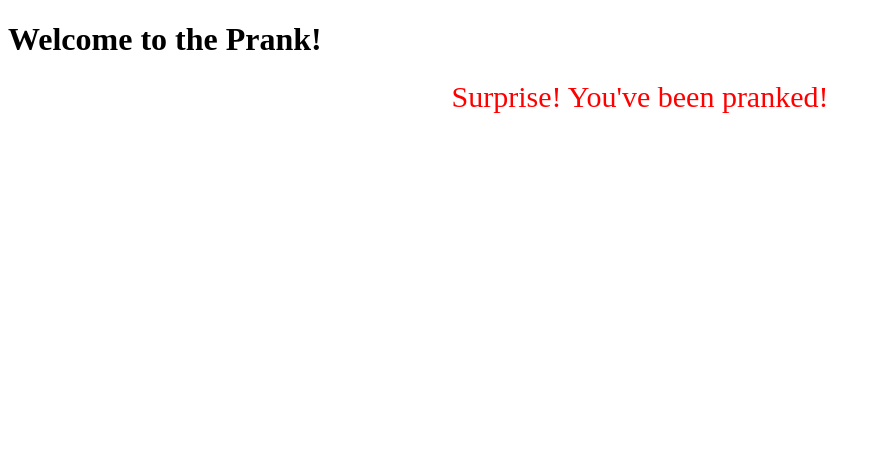
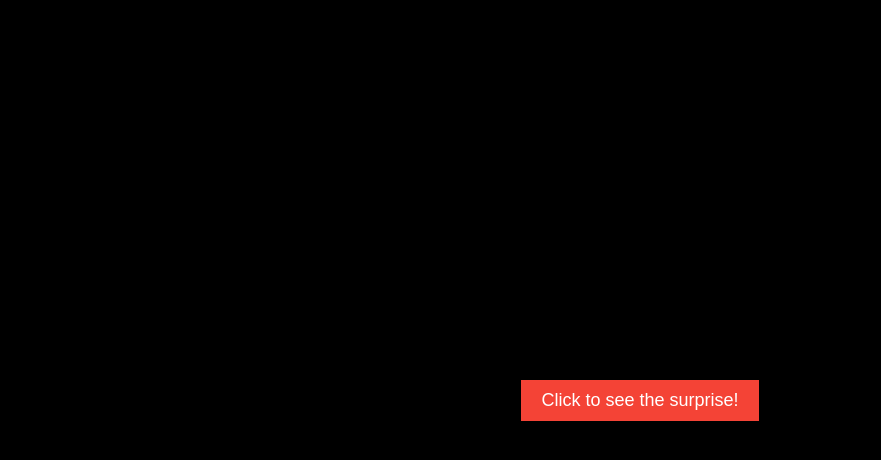
Before and after one commit to ThisIsWar90/CALL, a plain HTML site: page index.html in a window 1280 px wide. Shown: the whole page, without its empty margins (0-881 px from the left). Drawn offline with Linux system fonts and the light colour scheme.

Commit message:
Update index.html

```diff
--- a/index.html
+++ b/index.html
@@ -5,30 +5,86 @@
     <meta name="viewport" content="width=device-width, initial-scale=1.0">
     <title>Prank App</title>
     <style>
+        /* General Page Style */
+        body {
+            background-color: black;
+            height: 100vh;
+            margin: 0;
+            font-family: Arial, sans-serif;
+            display: flex;
+            justify-content: center;
+            align-items: center;
+            flex-direction: column;
+        }
+
+        /* Style for the loading screen */
+        #loading-screen {
+            position: fixed;
+            top: 0;
+            left: 0;
+            right: 0;
+            bottom: 0;
+            background-color: rgba(0, 0, 0, 0.5); /* Semi-transparent background */
+            display: flex;
+            justify-content: center;
+            align-items: center;
+            color: white;
+            font-size: 24px;
+            font-weight: bold;
+        }
+
+        /* Style for the prank message */
         #prank-message {
             display: none;
             text-align: center;
             font-size: 30px;
             color: red;
         }
+
+        /* Style for the button */
+        #start-prank {
+            display: none; /* Button hidden initially */
+            padding: 10px 20px;
+            font-size: 18px;
+            background-color: #f44336;
+            color: white;
+            border: none;
+            cursor: pointer;
+            text-align: center;
+        }
+
+        #start-prank:hover {
+            background-color: #d32f2f;
+        }
     </style>
 </head>
 <body>
-    <h1>Welcome to the Prank!</h1>
+    <!-- Loading Screen -->
+    <div id="loading-screen">
+        Loading... Please wait.
+    </div>
+
+    <!-- Prank message and button -->
     <div id="prank-message">Surprise! You've been pranked!</div>
 
     <!-- Audio element to play sound -->
-    <audio id="prank-sound" src="Prank1.mp3"></audio>
+    <audio id="prank-sound" src="Prank1.mp3" preload="auto"></audio>
+
+    <!-- Button to start the prank -->
+    <button id="start-prank">Click to see the surprise!</button>
 
     <script>
-        // Trigger the prank after 3 seconds and play the sound
+        // Remove loading screen after 3 seconds
         setTimeout(function() {
-            // Show the prank message
-            document.getElementById('prank-message').style.display = 'block';
+            document.getElementById('loading-screen').style.display = 'none'; // Hide loading screen
+            document.getElementById('start-prank').style.display = 'block'; // Show prank button
+        }, 3000); // 3 seconds delay
 
-            // Play the sound
-            document.getElementById('prank-sound').play();
-        }, 3000); // 3 seconds
+        // When the button is clicked, show the prank and play the sound
+        document.getElementById('start-prank').addEventListener('click', function() {
+            document.getElementById('prank-message').style.display = 'block'; // Show prank message
+            document.getElementById('prank-sound').play(); // Play sound
+        });
     </script>
 </body>
 </html>
```
